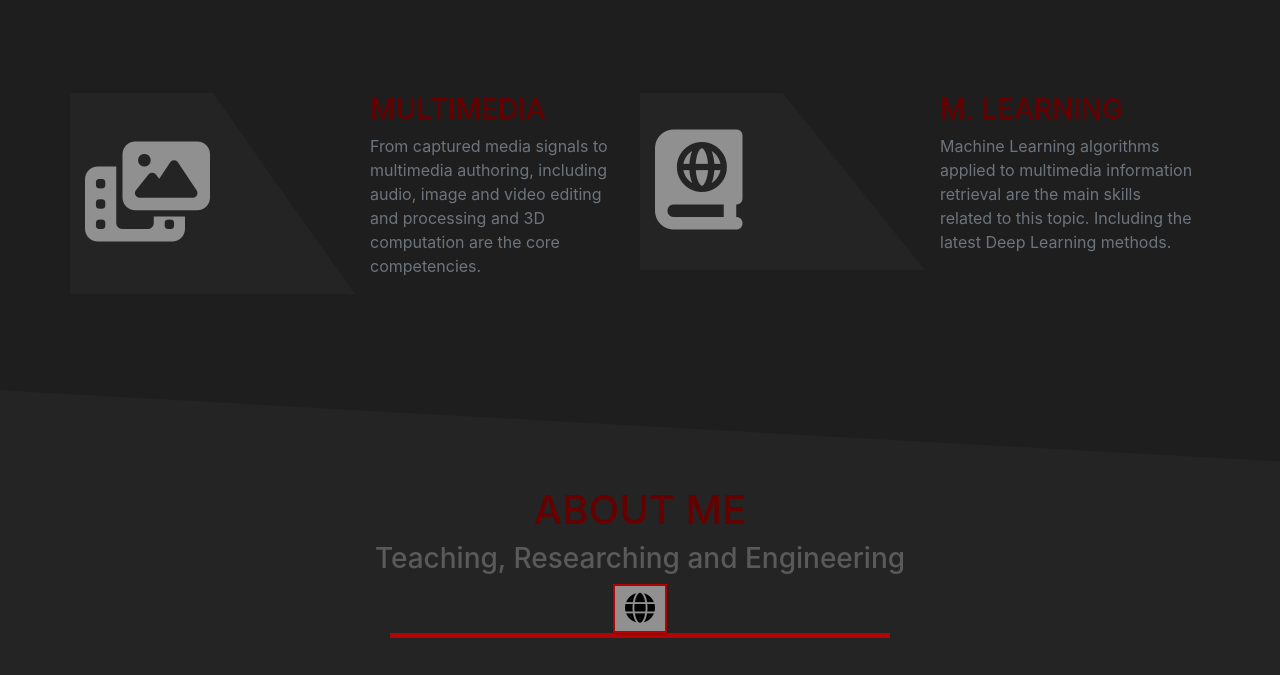
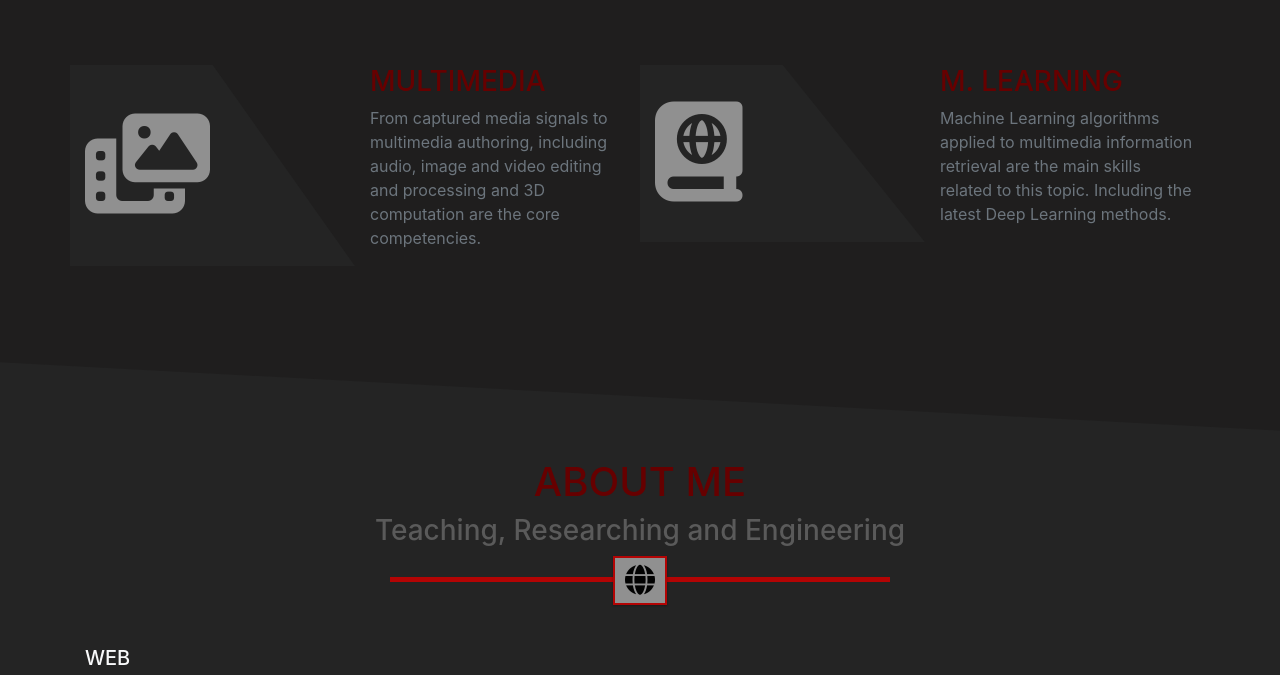
Before and after one commit to ShadowSirgado/Exercicio_6, a plain HTML site: page index.html in a window 1280 px wide. Shown: the part 1022-1697 px from the top of the page. Drawn offline with nearby package versions, Linux system fonts and the light colour scheme.

Commit message:
title underline correction

```diff
--- a/css/mystyle.css
+++ b/css/mystyle.css
@@ -140,9 +140,9 @@ color: #5a5a5a;
 }
 .title-underline {
 height: 5px;
-width: 500px;
+max-width: 500px;
 background: #b30404;
-margin: auto;
+margin: -28px auto 0 auto;
 }
 .title a {
 color: black;
--- a/index.html
+++ b/index.html
@@ -317,7 +317,7 @@
 	</div>
 </section>
 
-<section id="skills" class="pb-5">
+<section id="contact" class="pb-5">
 	<div class="container">
 		<div class="row title mb-5">
 			<div class="col text-center">
```
